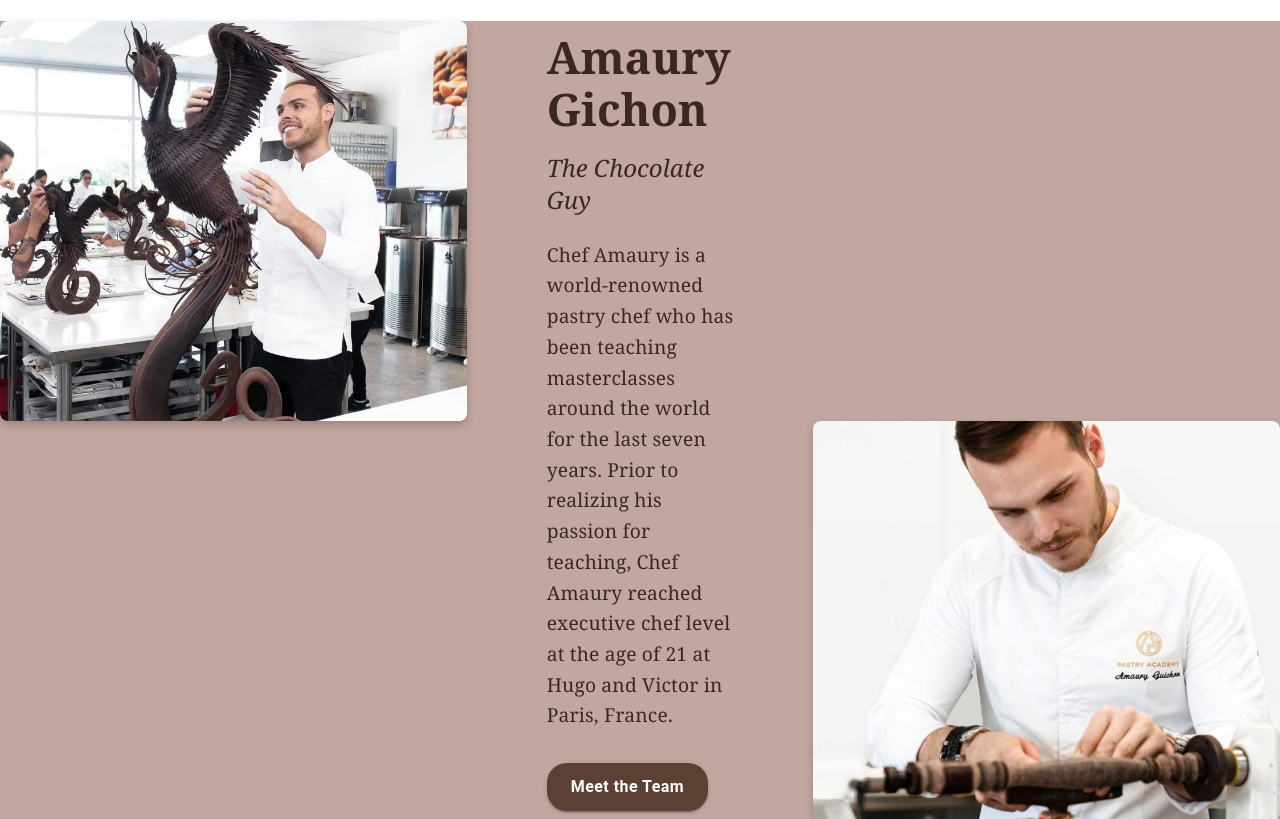
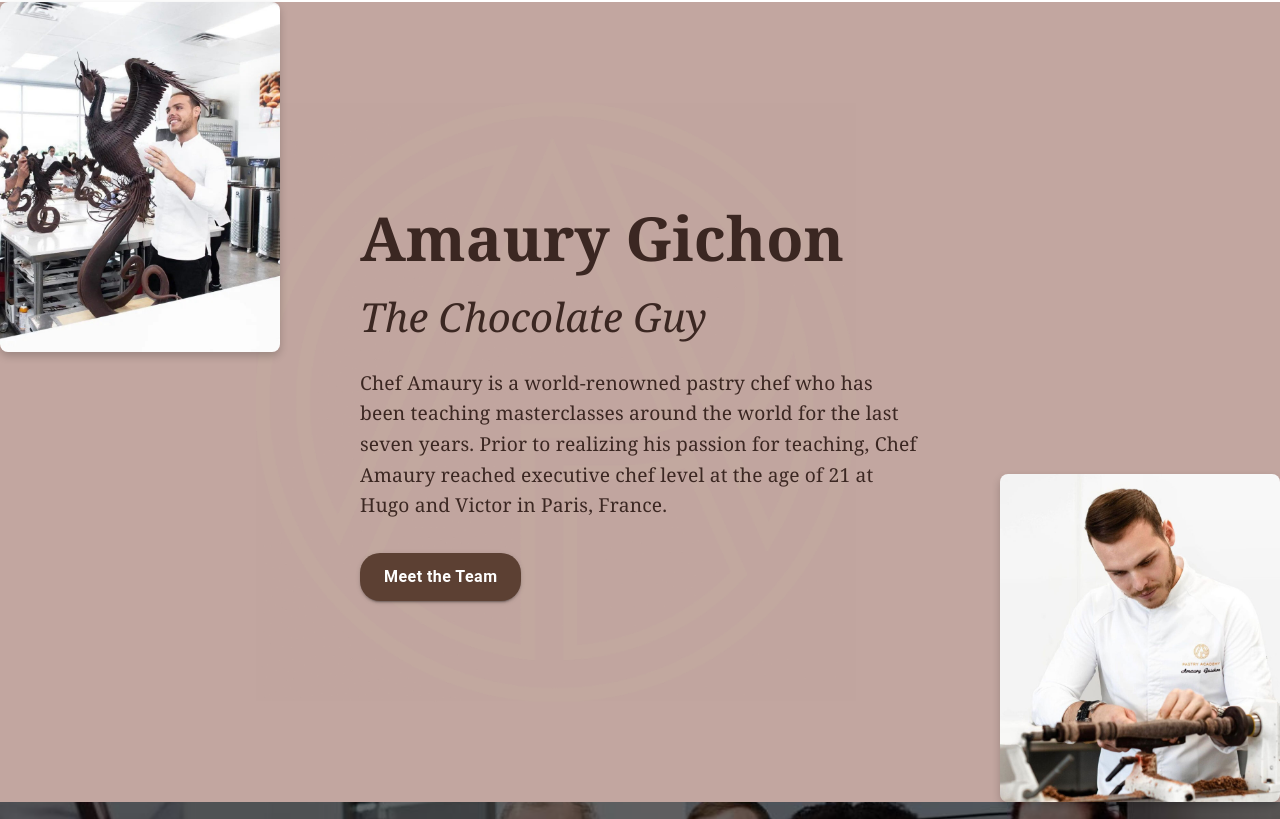
Before and after one commit to AlinaCGM/amaury, a React (Create React App) app: page / in a window 1280 px wide. Shown: the part 2561-3380 px from the top of the page. Built offline with nearby package versions, Linux system fonts and the light colour scheme.

Commit message:
font size adjusted

```diff
--- a/src/components/About/About.js
+++ b/src/components/About/About.js
@@ -2,12 +2,14 @@
 import { Box, Typography, Button } from "@mui/material";
 import amaury1 from "../../assets/amaury1.jpg";
 import amaury2 from "../../assets/amaury2.jpg";
+import logo from "../../assets/logo.png";
 
 const About = () => {
   return (
     <Box
       sx={{
         backgroundColor: "#c2a6a0",
+        position: "relative",
         px: { xs: 2, md: 0 },
         minHeight: { xs: "70vh", md: "100vh" },
         display: "flex",
@@ -15,6 +17,31 @@
         flexDirection: { xs: "column", lg: "row" },
         gap: { xs: 4, md: 6 },
         alignItems: "stretch",
+      }}
+    >
+      {/* Background Logo */}
+      <Box
+        component="img"
+        src={logo}
+        alt="Background Logo"
+        sx={{
+          position: "absolute",
+          top: "50%",
+          left: "20%",
+          transform: "translateY(-50%)",
+          width: { xs: "300px", md: "600px" },
+          zIndex: 0,
+        }}
+      />
+
+      {/* Left Image Section */}
+      <Box
+        sx={{
+          flex: { xs: "1 1 auto", lg: "1 1 25%" },
+          display: "flex",
+          justifyContent: "flex-start",
+          alignItems: "flex-start",
+          zIndex: 1,
         }}
       >
         <Box
@@ -29,22 +56,25 @@
             objectFit: "cover",
             borderRadius: "8px",
             boxShadow: "0 4px 8px rgba(0, 0, 0, 0.2)",
-          alignSelf: "flex-start",
           }}
         />
+      </Box>
+
+      {/* Content Section */}
       <Box
         sx={{
-          flex: { xs: "1 1 auto", md: "1 1 40%" },
+          flex: { xs: "1 1 auto", lg: "1 1 50%" },
           textAlign: { xs: "center", md: "left" },
           px: { xs: 2, md: 4 },
           alignSelf: { xs: "center", md: "center" },
+          zIndex: 1,
         }}
       >
         <Typography
           variant="h3"
           sx={{
             fontWeight: 700,
-            fontSize: { xs: "1.8rem", md: "2.8rem" },
+            fontSize: { xs: "2rem", md: "3.8rem" },
             fontFamily: "'Georgia', serif",
             mb: 2,
           }}
@@ -56,7 +86,7 @@
           sx={{
             fontStyle: "italic",
             fontWeight: 400,
-            fontSize: { xs: "1rem", md: "1.5rem" },
+            fontSize: { xs: "1rem", md: "2.5rem" },
             fontFamily: "'Georgia', serif",
             mb: 3,
           }}
@@ -95,6 +125,17 @@
           Meet the Team
         </Button>
       </Box>
+
+      {/* Right Image Section */}
+      <Box
+        sx={{
+          flex: { xs: "1 1 auto", lg: "1 1 25%" },
+          display: "flex",
+          justifyContent: "flex-end",
+          alignItems: "flex-end",
+          zIndex: 1,
+        }}
+      >
         <Box
           component="img"
           src={amaury2}
@@ -107,9 +148,9 @@
             objectFit: "cover",
             borderRadius: "8px",
             boxShadow: "0 4px 8px rgba(0, 0, 0, 0.2)",
-          alignSelf: "flex-end",
           }}
         />
+      </Box>
     </Box>
   );
 };
--- a/src/components/Hero/Hero.js
+++ b/src/components/Hero/Hero.js
@@ -8,10 +8,7 @@
   return (
     <Box
       sx={{
-        height: {
-          xs: "100vh",
-          md: "100vh",
-        },
+        height: "auto",
         display: "flex",
         flexDirection: "column",
       }}
@@ -31,7 +28,7 @@
             backgroundImage: `url(${heroImage})`,
             backgroundSize: "cover",
             backgroundRepeat: "no-repeat",
-            backgroundPosition: "center center",
+            backgroundPosition: " center",
             minHeight: "30vh",
           }}
         />
```
Lines whose indentation alone changed are shown as unchanged.
